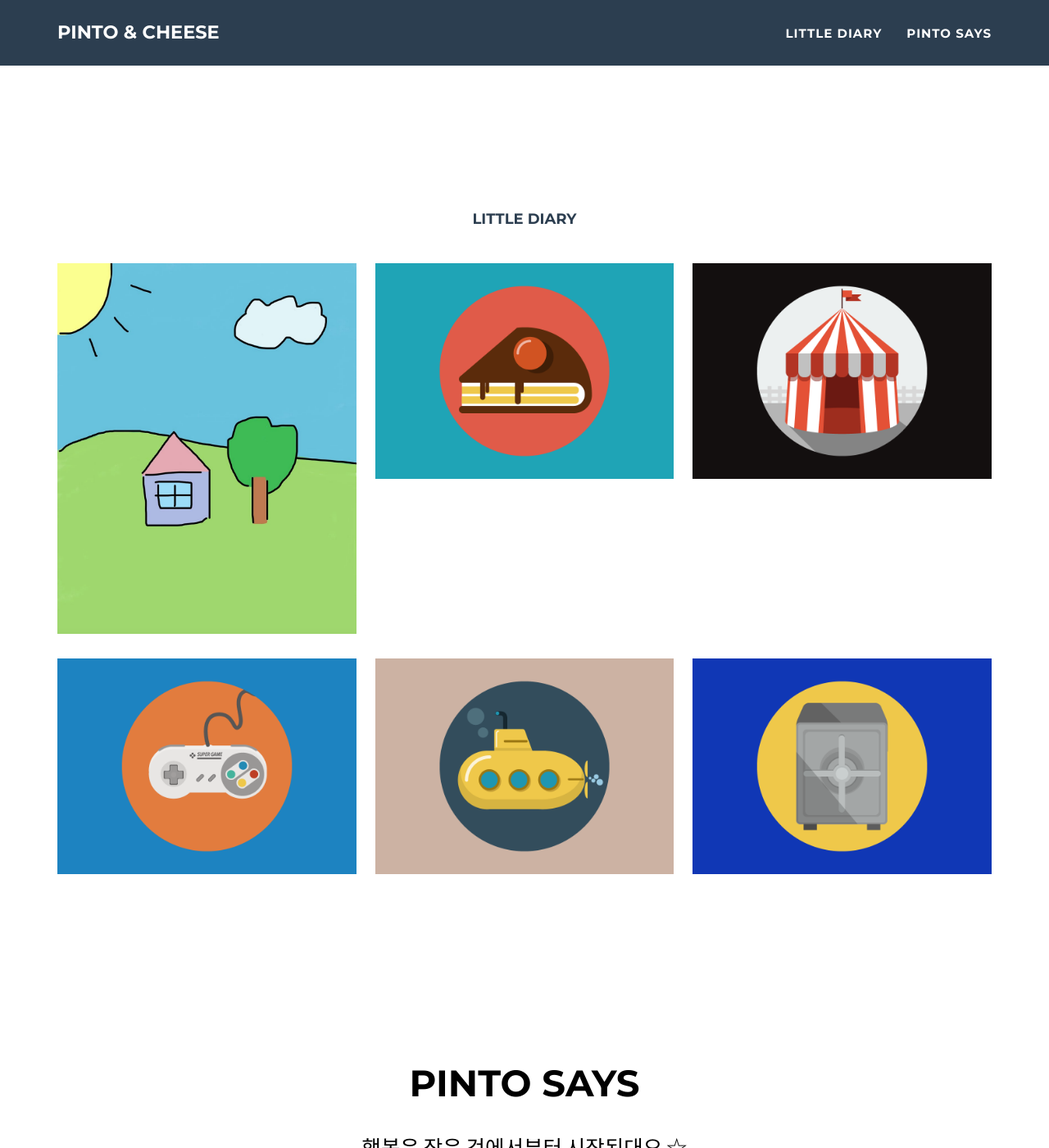
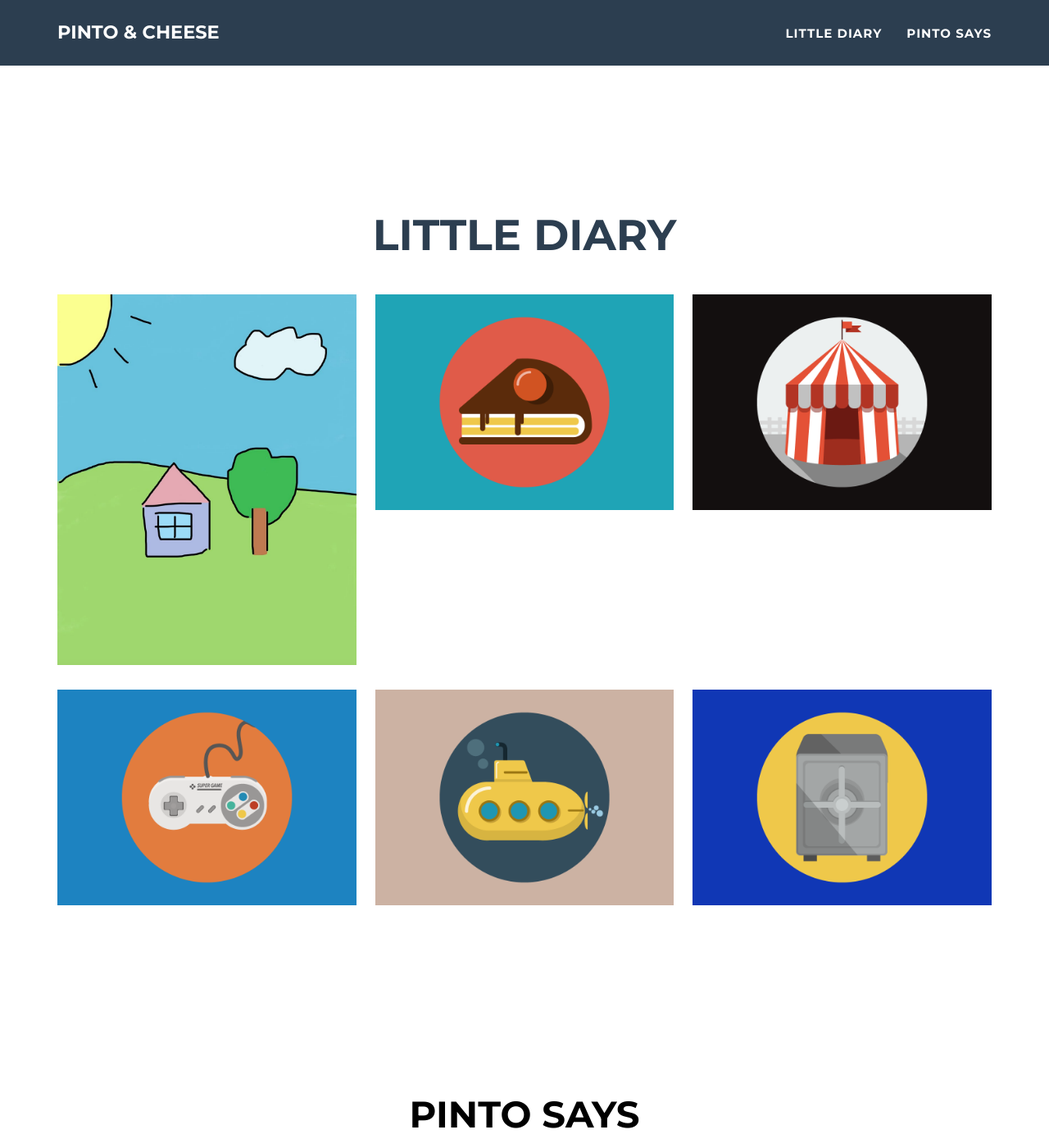
Before and after one commit to pintocheese/pintocheese.github.io, a Jekyll site: the page built from _posts/2014-07-18-project-1.markdown, in a window 1280 px wide and 1400 px high, scrolled down 1466 px. Shown: the whole window at 82% size. Built offline with Jekyll 4.4.1, drawn with Linux system fonts in a browser that asks for light colours.

Commit message:
Update custom.css

```diff
--- a/assets/css/custom.css
+++ b/assets/css/custom.css
@@ -26,7 +26,7 @@ section.success,
 }
 
 #portfolio h2 {
-  font-size: 1.2em;
+  font-size: 3.5em;
 }
 
 #about {
```
